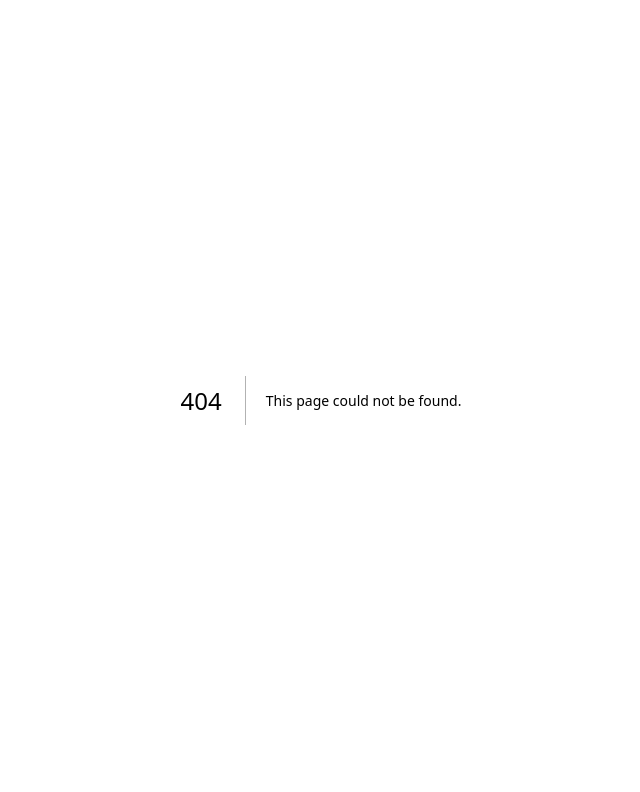
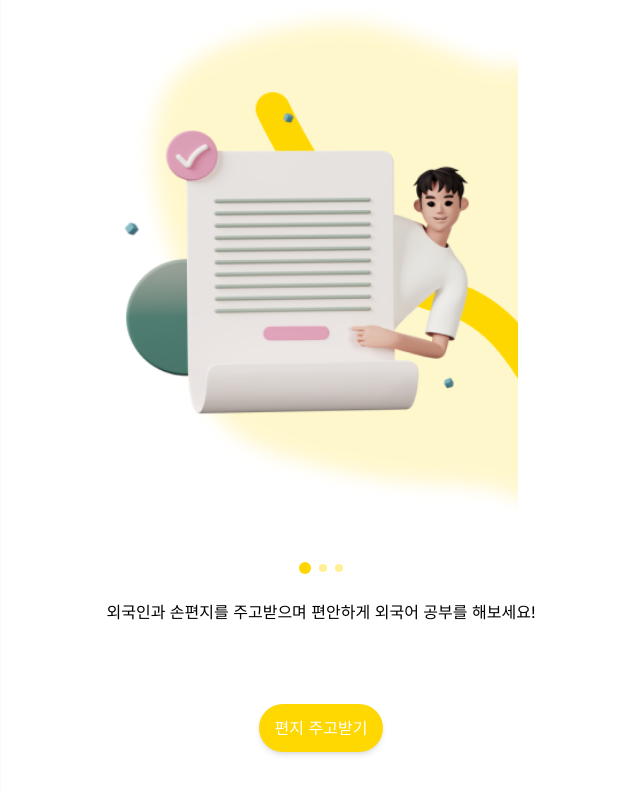
Before and after one commit to EPSON-lettering/lettering-web-app, a Next.js app: page /on-board in a window 1280 px wide. Before the commit this address had no page. Shown: the top 792 px of the page, without its empty margins (319-959 px from the left). Built offline with nearby package versions, Linux system fonts and the light colour scheme.

Commit message:
feat: 온보드 화면 LR-22 #done

```diff
--- a/src/app/globals.css
+++ b/src/app/globals.css
@@ -32,8 +32,6 @@ body {
   }
 }
 
-
-
 .flex-all-center {
   @apply flex flex-col items-center justify-center;
 }
@@ -41,3 +39,7 @@ body {
 .col-center {
   @apply flex flex-col items-center;
 }
+
+.button {
+  @apply px-[16px] py-[12px] h-[48px] bg-letter-yellow hover:bg-[#FFC700] active:bg-[#FFB800] text-white transition-all duration-75;
+}
--- /dev/null
+++ b/src/app/on-board/page.tsx
@@ -0,0 +1,8 @@
+import React from 'react';
+import OnBoardRouter from "@/components/OnBoardRouter";
+
+const OnBoardPage = () => {
+	return <OnBoardRouter />;
+};
+
+export default OnBoardPage;
--- a/src/app/page.tsx
+++ b/src/app/page.tsx
@@ -1,5 +1,5 @@
-import FirstLoading from "@/pages/FirstLoading";
+import SplashLoader from "@/components/SplashLoader";
 
 export default function Home() {
-  return <FirstLoading />;
+  return <SplashLoader />;
 }
--- /dev/null
+++ b/src/components/OnBoardRouter/index.tsx
@@ -0,0 +1,25 @@
+'use client';
+
+import React, { useEffect } from 'react';
+import OnBoarding from "@/components/OnBoarding";
+import useSessionStore, { SessionItem } from "@/hooks/useSessionStore";
+import { useRouter } from "next/navigation";
+
+const OnBoardRouter = () => {
+	const [getItem] = useSessionStore();
+	const complete = getItem(SessionItem.ON_BOARD);
+	const router = useRouter();
+
+	useEffect(() => {
+		if (!complete) return;
+		router.push('/');
+	}, [complete]);
+
+	return (
+			<div className="h-full">
+				<OnBoarding />
+			</div>
+	);
+};
+
+export default OnBoardRouter;
--- a/src/components/OnBoarding/OnBoardingAnnouncement.tsx
+++ b/src/components/OnBoarding/OnBoardingAnnouncement.tsx
@@ -10,7 +10,7 @@ const OnBoardingAnnouncement: React.FC<ComponentProps> = ({ element, desc }) =>
 	return (
 			<section className="w-full h-full col-center">
 				{element}
-				<Typo className="absolute bottom-[-15px]">{desc}</Typo>
+				<Typo className="bottom-[-15px] mt-[50px] text-center">{desc}</Typo>
 			</section>
 	);
 };
--- a/src/components/OnBoarding/index.tsx
+++ b/src/components/OnBoarding/index.tsx
@@ -3,7 +3,6 @@
 import React from 'react';
 import { Swiper, SwiperSlide } from 'swiper/react';
 import { Pagination } from 'swiper/modules';
-import Image from 'next/image';
 
 import OnBoardingAnnouncement from './OnBoardingAnnouncement';
 import onboardParagraphs from "@/components/OnBoarding/paragraph";
@@ -11,16 +10,22 @@ import onboardParagraphs from "@/components/OnBoarding/paragraph";
 import 'swiper/css';
 import 'swiper/css/pagination';
 import '@/styles/override-pagination.css';
+import Button from "@/components/common/Button";
+import useSessionStore, { SessionItem } from "@/hooks/useSessionStore";
+import { useRouter } from "next/navigation";
 
-const pagination = {
-	clickable: true,
-	renderBullet: function (index, className) {
-		return '<span class="' + className + '"></span>';
-	},
+const OnBoarding = () => {
+	const [_, setItem] = useSessionStore();
+	const router = useRouter();
+
+	const onClickButton = () => {
+		setItem(SessionItem.ON_BOARD, "true");
+		router.push('/');
 	};
 
-const OnBoarding = () => {
 	return (
+			<section className="flex h-full flex-col justify-between">
+				<div>
 					<Swiper
 							slidesPerView={1}
 							pagination={pagination}
@@ -45,7 +50,28 @@ const OnBoarding = () => {
 							/>
 						</SwiperSlide>
 					</Swiper>
+				</div>
+
+				<div className="mt-12 md:mt-26 mb-12 flex justify-center">
+					<Button
+						size="small"
+						shape="round"
+						className="shadow-md"
+						onClick={onClickButton}
+					>
+						편지 주고받기
+					</Button>
+				</div>
+			</section>
+
 );
 };
 
+const pagination = {
+	clickable: true,
+	renderBullet: function (index, className) {
+		return '<span class="' + className + '"></span>';
+	},
+};
+
 export default OnBoarding;
--- /dev/null
+++ b/src/components/SplashLoader.tsx
@@ -0,0 +1,20 @@
+'use client';
+
+import React from 'react';
+import useSessionStore, { SessionItem } from "@/hooks/useSessionStore";
+import FirstLoading from "@/pages/FirstLoading";
+
+const SplashLoader = () => {
+	const [getItem] = useSessionStore();
+	const splashDone = getItem(SessionItem.SPLASH);
+	console.log({splashDone});
+
+	return (
+			<>
+				{!splashDone && <FirstLoading />}
+				{splashDone && <div>hello</div>}
+			</>
+	);
+};
+
+export default SplashLoader;
--- a/src/components/common/Button.tsx
+++ b/src/components/common/Button.tsx
@@ -30,7 +30,7 @@ const Button: React.FC<ButtonProps> = ({
 					])}
 					{...props}
 			>
-				<Typo>
+				<Typo color="">
 					{children}
 				</Typo>
 			</button>
@@ -45,7 +45,7 @@ const sizeProps: Record<Size, string> = {
 
 const shapeProps: Record<Shape, string> = {
 	normal: 'rounded-[14px]',
-	round: 'rounded-[30px]'
+	round: 'rounded-3xl'
 };
 
 export default Button;
--- a/src/components/common/Typo.tsx
+++ b/src/components/common/Typo.tsx
@@ -1,7 +1,7 @@
 import React from 'react';
 import clsx from 'clsx';
 
-type Color = "black";
+type Color = 'black' | 'white';
 
 type TypoProps = {
 	color?: Color
--- /dev/null
+++ b/src/hooks/useSessionStore.tsx
@@ -0,0 +1,15 @@
+export enum SessionItem {
+	ON_BOARD = 'ON_BOARD',
+	SPLASH = 'SPLASH',
+}
+
+const useSessionStore = () => {
+	const getter = (key: SessionItem) => sessionStorage.getItem(key);
+	const setter = (key: SessionItem, value: string) => {
+		sessionStorage.setItem(key, value);
+	};
+
+	return [getter, setter];
+};
+
+export default useSessionStore;
--- a/src/styles/override-pagination.css
+++ b/src/styles/override-pagination.css
@@ -18,6 +18,7 @@
 
 .swiper-pagination {
     display: flex !important;
+    bottom: 50px !important;
     align-items: center;
     justify-content: center;
 }
--- a/tailwind.config.ts
+++ b/tailwind.config.ts
@@ -8,6 +8,9 @@ const config: Config = {
   ],
   theme: {
     extend: {
+      colors: {
+        'letter-yellow': '#FFD701',
+      },
       backgroundImage: {
         "gradient-radial": "radial-gradient(var(--tw-gradient-stops))",
         "gradient-conic":
```
Lines whose indentation alone changed are shown as unchanged.
